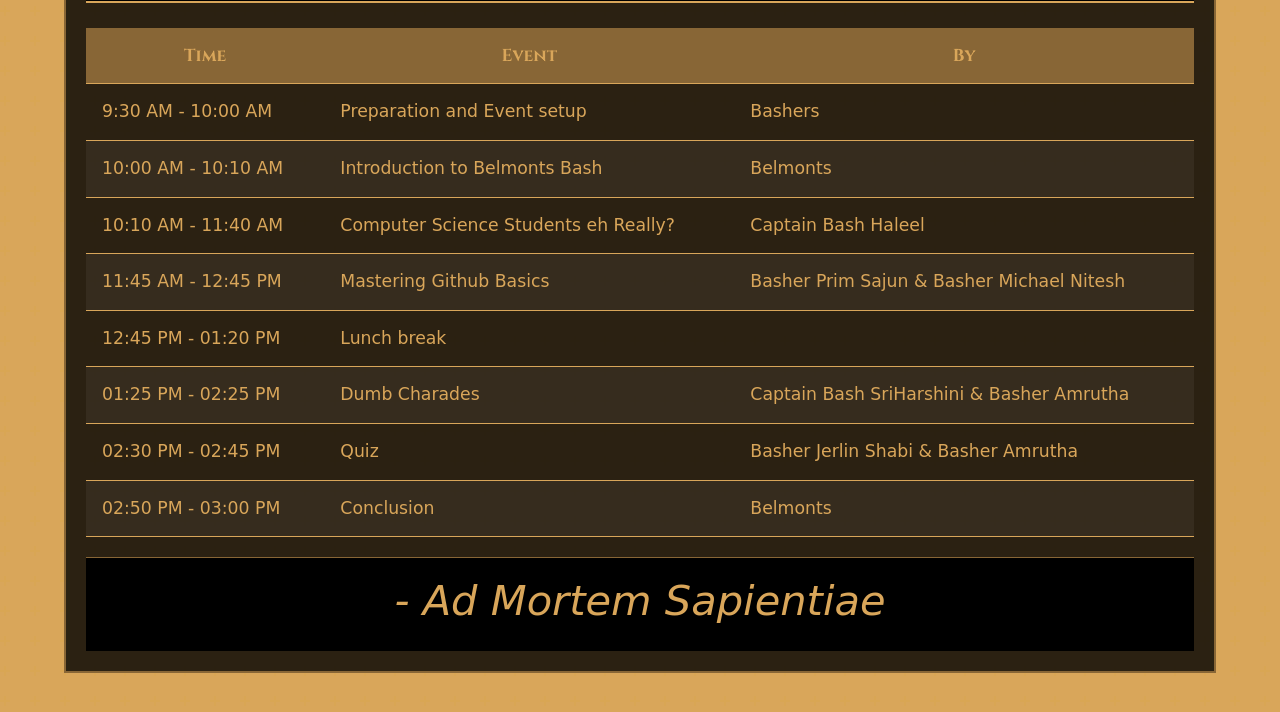
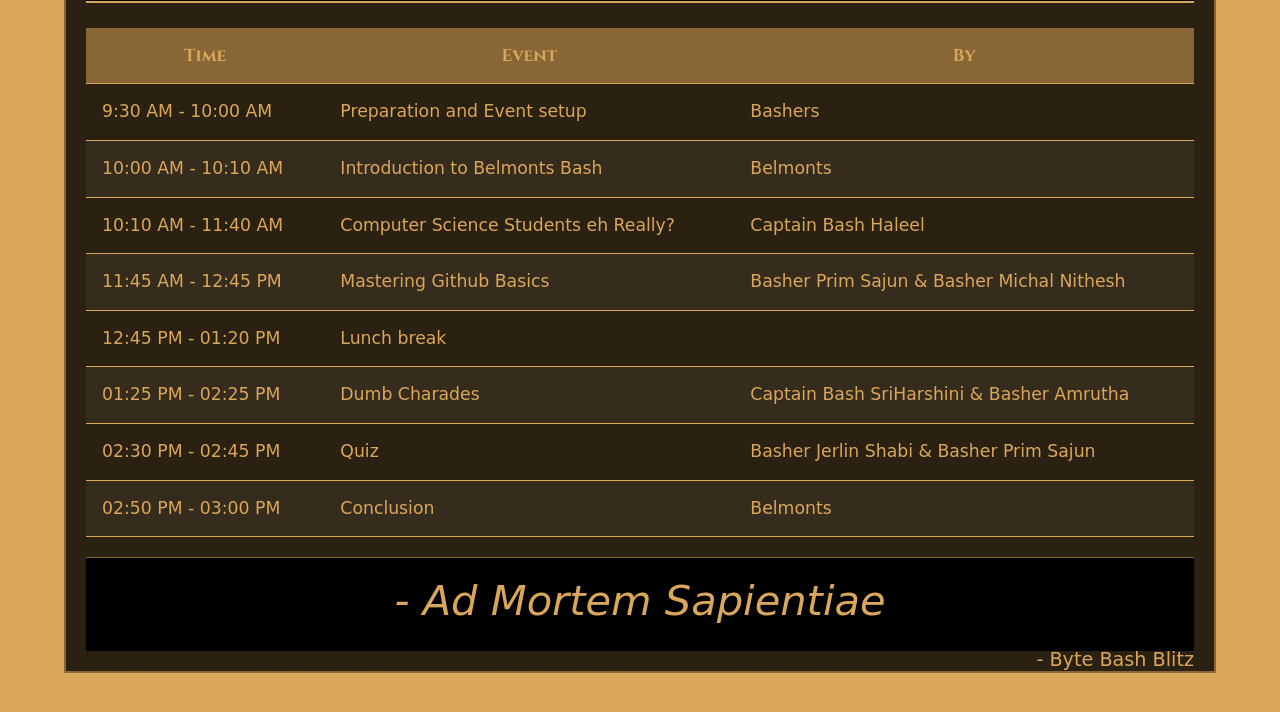
Before and after one commit to Byte-Bash-Blitz/bashclan-2-oldwebsite, a plain HTML site: page events.html in a window 1280 px wide. Shown: the part 204-916 px from the top of the page. Drawn offline with Linux system fonts and the light colour scheme.

Commit message:
Update event details and add community name styling in footer

```diff
--- a/events.html
+++ b/events.html
@@ -46,7 +46,7 @@
         <tr>
           <td>11:45 AM - 12:45 PM</td>
           <td>Mastering Github Basics</td>
-          <td>Basher Prim Sajun & Basher Michael Nitesh</td>
+          <td>Basher Prim Sajun & Basher Michal Nithesh</td>
         </tr>
         <tr>
           <td>12:45 PM - 01:20 PM</td>
@@ -61,7 +61,7 @@
         <tr>
           <td>02:30 PM - 02:45 PM</td>
           <td>Quiz</td>
-          <td>Basher Jerlin Shabi & Basher Amrutha</td>
+          <td>Basher Jerlin Shabi & Basher Prim Sajun</td>
         </tr>
         <tr>
           <td>02:50 PM - 03:00 PM</td>
@@ -73,6 +73,7 @@
 
     <footer class="belmonts-footer">
       <p><em>- Ad Mortem Sapientiae</em></p>
+      <a class="community-name">- Byte Bash Blitz</a>
     </footer>
   </div>
 </body>
--- a/styles.css
+++ b/styles.css
@@ -552,3 +552,10 @@
   border-top: 1px solid var(--color-primary);
   padding-top: 10px;
 }
+
+.community-name {
+  font-size: 1.2rem;
+  color: var(--color-text);
+  margin-top: 10px;
+  float: right;
+}
```
